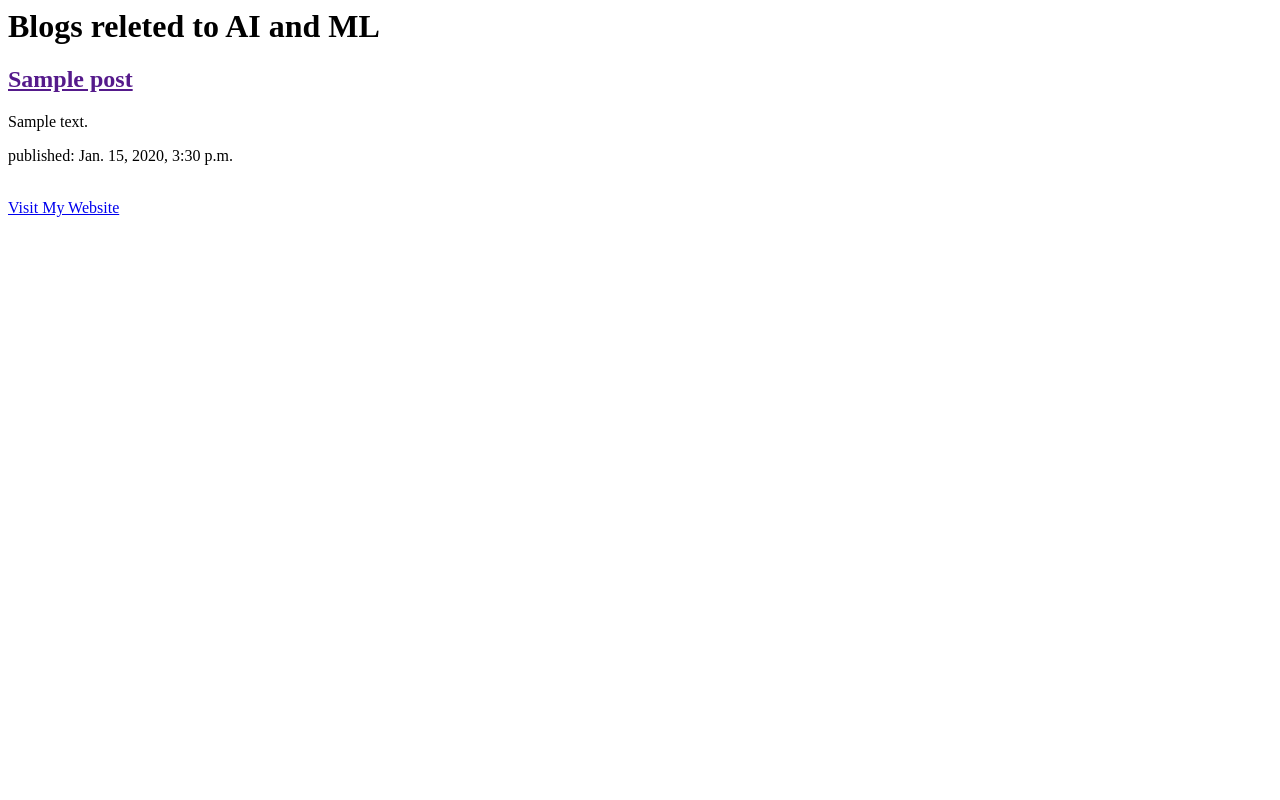
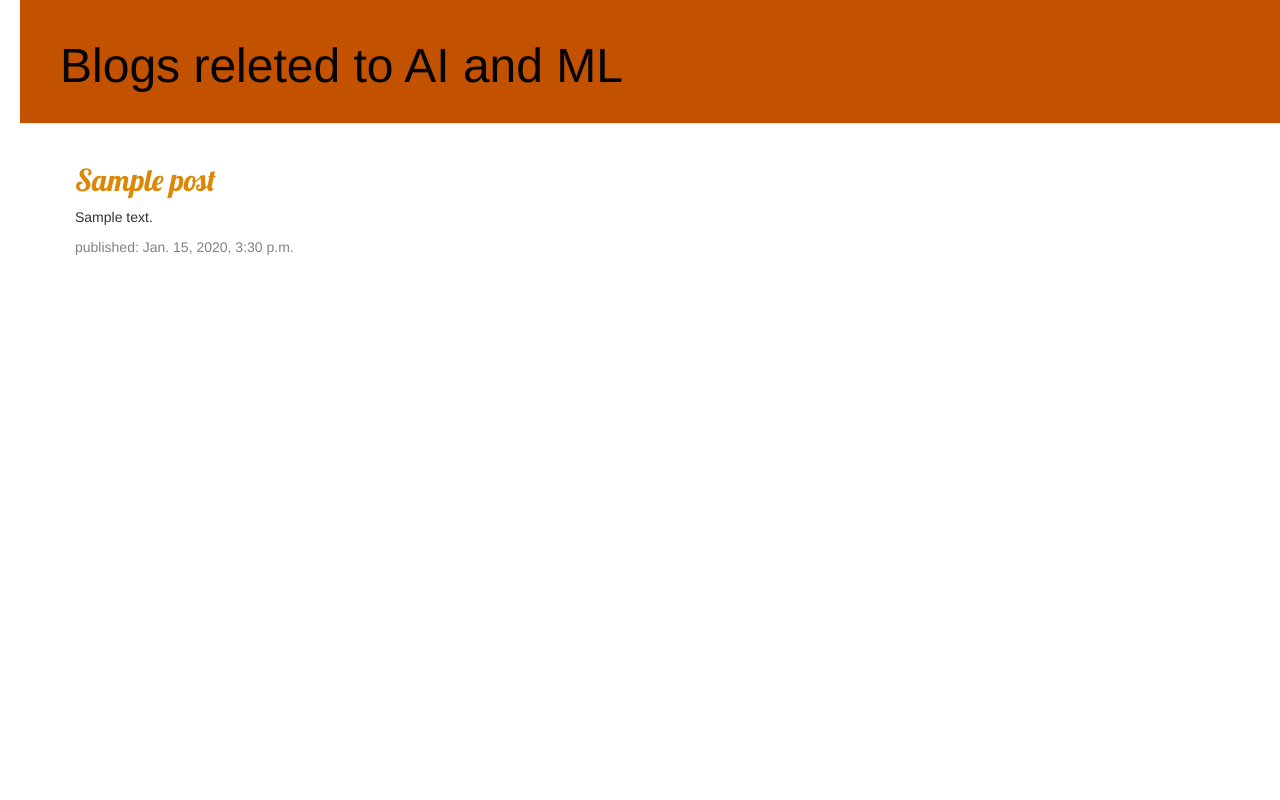
Before and after one commit to sudhir5595/my-first-blog, a Django app: page / in a window 1280 px wide. Run offline with Django 3.2, Linux system fonts and the light colour scheme; tables that the repository leaves empty hold one stand-in row (values such as "Sample post"); some libraries are stand-ins or nearby versions.

Commit message:
CSS templete is added with base template

```diff
--- /dev/null
+++ b/blog/static/css/blog.css
@@ -0,0 +1,61 @@
+body {
+    padding-left: 20px;
+}
+
+
+h1 a {
+	color: #050505;
+}
+
+
+h2 a {
+    color: #0984EF;
+    font-family: 'Lobster';
+}
+
+.page-header {
+    background-color: #C25100;
+    margin-top: 0;
+    padding: 20px 20px 20px 40px;
+}
+
+.page-header h1, .page-header h1 a, .page-header h1 a:visited, .page-header h1 a:active {
+    color: #050505;
+    font-size: 36pt;
+    text-decoration: none;
+}
+
+.content {
+    margin-left: 40px;
+}
+
+h2, h3, h4 {
+    font-family: 'Lobster', cursive;
+}
+
+.date {
+    color: #828282;
+}
+
+.save {
+    float: right;
+}
+
+.post-form textarea, .post-form input {
+    width: 100%;
+}
+
+.top-menu, .top-menu:hover, .top-menu:visited {
+    color: #ffffff;
+    float: right;
+    font-size: 26pt;
+    margin-right: 20px;
+}
+
+.post {
+    margin-bottom: 70px;
+}
+
+.post h2 a, .post h2 a:visited {
+    color: #DB8809;
+}
--- /dev/null
+++ b/blog/templates/blog/base.html
@@ -0,0 +1,28 @@
+{% load static %}
+
+<html>
+
+	<head>
+		<title> Machine Learning blogs </title>
+		<link rel="stylesheet" href="//maxcdn.bootstrapcdn.com/bootstrap/3.2.0/css/bootstrap.min.css">
+		<link rel="stylesheet" href="//maxcdn.bootstrapcdn.com/bootstrap/3.2.0/css/bootstrap-theme.min.css">
+		<link href="//fonts.googleapis.com/css?family=Lobster&subset=latin,latin-ext" rel="stylesheet" type="text/css">
+		<link rel="stylesheet" href="{% static 'css/blog.css' %}">
+
+	</head>
+
+	<body>
+	    <div class="page-header">
+	        <h1><a href="/">Blogs releted to AI and ML</a></h1>
+	    </div>
+	    <div class="content container">
+	        <div class="row">
+	            <div class="col-md-8">
+	            {% block content %}
+	            {% endblock %}
+	            </div>
+	        </div>
+	    </div>
+	</body>
+
+</html>
--- a/blog/templates/blog/post_list.html
+++ b/blog/templates/blog/post_list.html
@@ -1,25 +1,17 @@
-<html>
+{% extends 'blog/base.html' %}
 
-	<head>
-		<title> Machine Learning blogs </title>
-	</head>
-	<body>
-
-	<div>
-		<h1> Blogs releted to AI and ML </h1>
-
-	</div>
-
+{% block content %}
 
 	{% for post in posts %}
-    <div>
-        <h2><a href="">{{ post.title }}</a></h2>
-        <p>{{ post.text|linebreaksbr }}</p>
-        <p>published: {{ post.published_date }}</p>
-    </div>
+
+	<div class="post">
+	    <h2><a href="">{{ post.title }}</a></h2>
+	    <p>{{ post.text|linebreaksbr }}</p>
+	    <div class="date">
+	    	<p>published: {{ post.published_date }}</p>
+		</div>
+		</div>
+
 	{% endfor %}
 
-	<br>
-	<a href = "https://sudhir5595.github.io/"> Visit My Website </a>
-	</body>
-</html>
+{% endblock %}
```
